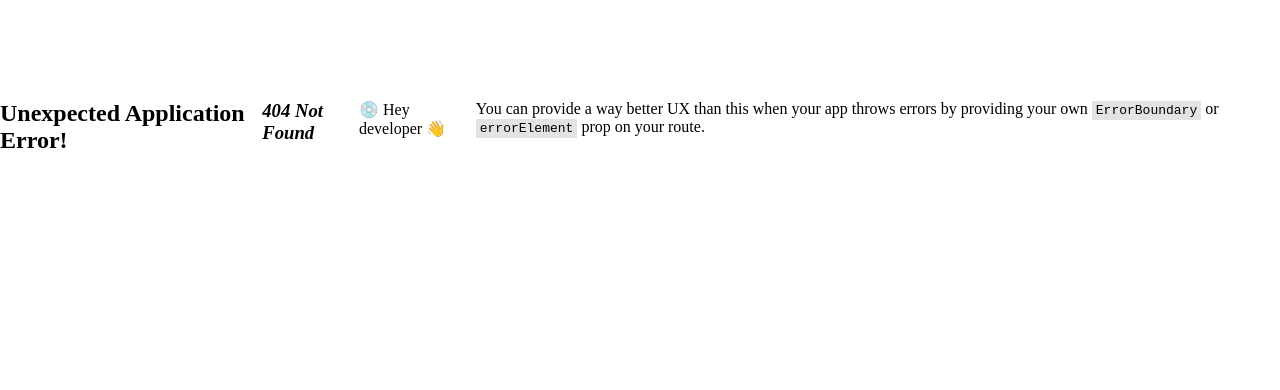
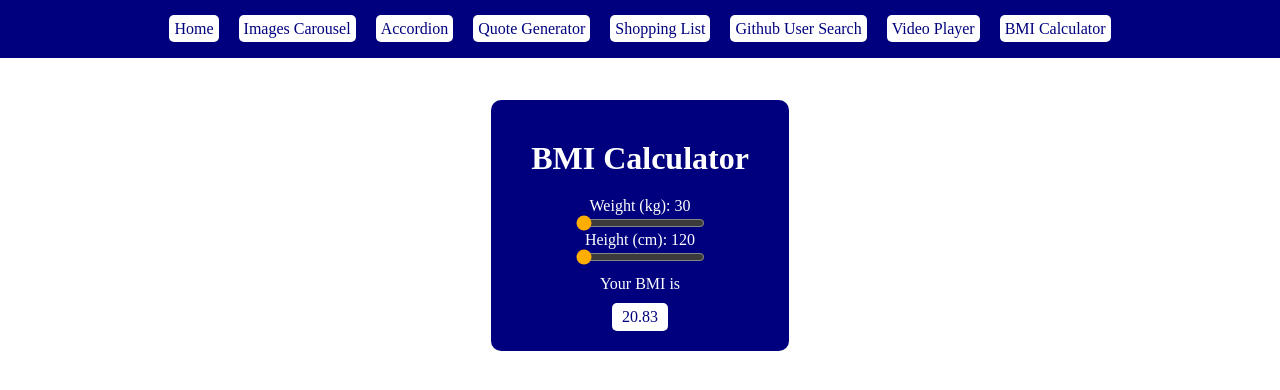
Before and after one commit to WSMomo/react-simple-projects, a React (Create React App) app: page /bmi in a window 1280 px wide. Before the commit this address had no page. Shown: the top 390 px of the page. Built offline with nearby package versions, Linux system fonts and the light colour scheme.

Commit message:
add bmi calculator

```diff
--- a/src/App.js
+++ b/src/App.js
@@ -14,6 +14,7 @@ import {
   RouterProvider,
 } from "react-router-dom";
 import Videoplayer from "./components/video-player/VideoPlayer";
+import Bmi from "./components/bmi/Bmi";
 
 function App() {
   const router = createBrowserRouter(
@@ -23,20 +24,16 @@ function App() {
         <Route path="/imagecarousel" element={<ImageCarousel />} />
         <Route path="/accordion" element={<Accordion />} />
         <Route path="/quotegenerator" element={<QuoteGenerator />} />
-        <Route path="shoppinglist" element={<ShoppingList />} />
-        <Route path="github" element={<Github />} />
-        <Route path="videoplayer" element={<Videoplayer />} />
+        <Route path="/shoppinglist" element={<ShoppingList />} />
+        <Route path="/github" element={<Github />} />
+        <Route path="/videoplayer" element={<Videoplayer />} />
+        <Route path="/bmi" element={<Bmi />} />
       </Route>
     )
   );
 
   return (
     <div className="app">
-      {/* <ImageCarousel /> */}
-      {/* <Accordion /> */}
-      {/* <QuoteGenerator /> */}
-      {/* <ShoppingList /> */}
-      {/* <Github /> */}
       <RouterProvider router={router} />
     </div>
   );
@@ -70,6 +67,9 @@ function Root() {
           <Link className="router-link" to="/videoplayer">
             Video Player
           </Link>
+          <Link className="router-link" to="/bmi">
+            BMI Calculator
+          </Link>
         </div>
       </div>
       <div>
--- /dev/null
+++ b/src/components/bmi/Bmi.js
@@ -0,0 +1,28 @@
+import { useEffect, useState } from "react";
+import { Range } from "./Range";
+import { BmiResult } from "./BmiResult";
+
+export default function Bmi() {
+  const [weight, setWeight] = useState(30);
+  const [height, setHeight] = useState(120);
+  const [bmi, setBmi] = useState(0);
+
+  useEffect(() => {
+    setBmi(() => weight / ((height / 100) * (height / 100)));
+  }, [weight, height]);
+
+  return (
+    <div className="bmi-container">
+      <h1 className="title">BMI Calculator</h1>
+      <div className="bmi-range-container">
+        <Range value={weight} setValue={setWeight} min={30} max={150}>
+          Weight (kg):
+        </Range>
+        <Range value={height} setValue={setHeight} min={120} max={210}>
+          Height (cm):
+        </Range>
+      </div>
+      <BmiResult bmi={bmi} />
+    </div>
+  );
+}
--- /dev/null
+++ b/src/components/bmi/BmiResult.js
@@ -0,0 +1,7 @@
+export function BmiResult({ bmi }) {
+  return (
+    <div className="bmi-result">
+      Your BMI is <p>{bmi.toFixed(2)}</p>
+    </div>
+  );
+}
--- /dev/null
+++ b/src/components/bmi/Range.js
@@ -0,0 +1,18 @@
+export function Range({ children, value, setValue, min, max }) {
+  return (
+    <>
+      <label for="weight">
+        {children} {value}
+      </label>
+      <input
+        type="range"
+        value={value}
+        min={min}
+        max={max}
+        step="1"
+        onChange={(e) => setValue(e.target.value)}
+        className="range-input"
+      />
+    </>
+  );
+}
--- a/src/index.css
+++ b/src/index.css
@@ -33,7 +33,7 @@
   display: flex;
   justify-content: center;
   align-items: flex-start;
-  margin-top: 300px;
+  margin-top: 400px;
 }
 
 @media screen and (min-width: 600px) {
@@ -309,3 +309,39 @@
   margin-top: 30px;
   border-radius: 8px;
 }
+
+/* BMI calculator */
+.bmi-container {
+  background-color: var(--main-color);
+  color: var(--secondary-color);
+  padding: 20px;
+  border-radius: 10px;
+}
+
+.bmi-range-container {
+  display: flex;
+  flex-direction: column;
+  justify-content: center;
+  align-items: center;
+}
+
+.bmi-result {
+  display: flex;
+  justify-content: center;
+  align-items: center;
+  flex-direction: column;
+  margin-top: 10px;
+}
+
+.bmi-result p {
+  background-color: var(--secondary-color);
+  color: var(--main-color);
+  padding: 5px 10px;
+  border-radius: 5px;
+  margin-top: 10px;
+}
+
+.range-input {
+  color: var(--secondary-color);
+  accent-color: var(--detail-color);
+}
```
